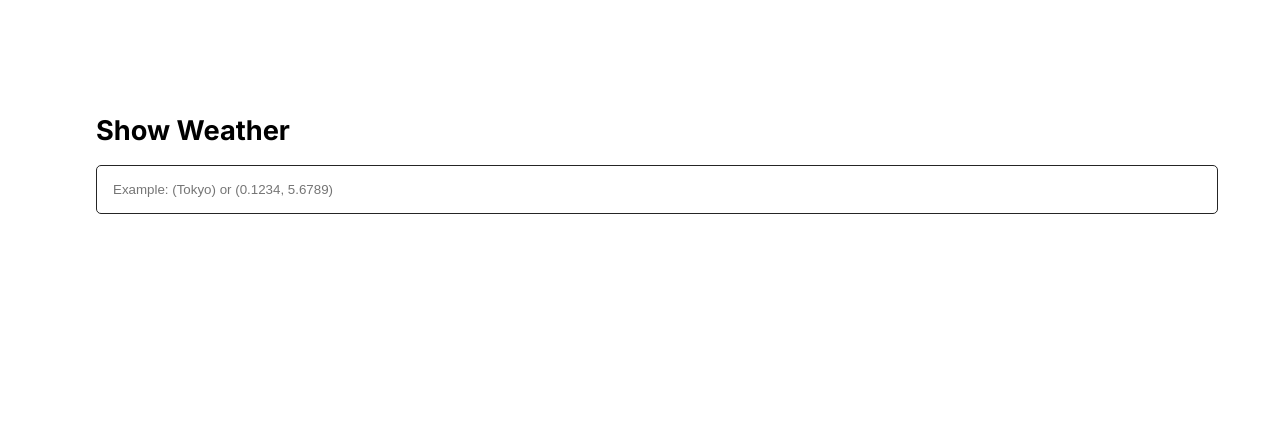
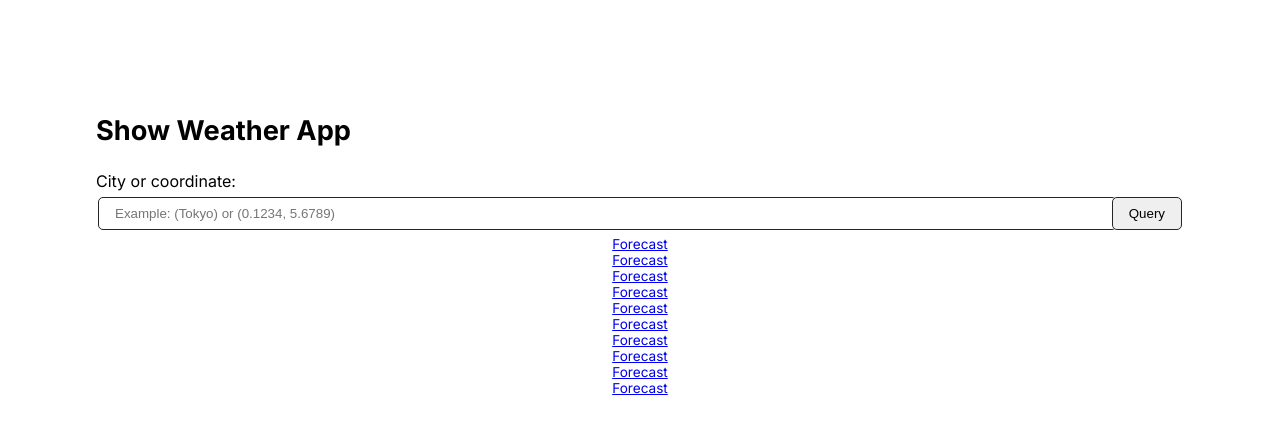
Before and after one commit to FantiGA/show-weather-nextjs-ts, a Next.js app: page / in a window 1280 px wide. Shown: the top 434 px of the page. Built offline with nearby package versions, Linux system fonts and the light colour scheme; no server answers.

Commit message:
add styles

```diff
--- a/app/layout.tsx
+++ b/app/layout.tsx
@@ -1,3 +1,11 @@
+/*
+ * @Author: fantiga
+ * @Date: 2023-11-15 16:54:28
+ * @LastEditTime: 2023-11-17 18:20:10
+ * @LastEditors: fantiga
+ * @FilePath: /show-weather-nextjs-ts/app/layout.tsx
+ */
+
 import type { Metadata } from "next";
 import { NextFont } from "next/dist/compiled/@next/font";
 import { Inter } from "next/font/google";
@@ -7,7 +15,7 @@ import "./globals.css";
 const inter: NextFont = Inter({ subsets: ["latin"] });
 
 export const metadata: Metadata = {
-  title: "Show Weather",
+  title: "Show Weather App",
   description: "Show Weather App to know the weather on a specific location",
 };
 
--- a/app/page.tsx
+++ b/app/page.tsx
@@ -1,10 +1,11 @@
 /*
  * @Author: fantiga
  * @Date: 2023-11-15 16:54:28
- * @LastEditTime: 2023-11-17 16:48:12
+ * @LastEditTime: 2023-11-17 18:45:07
  * @LastEditors: fantiga
  * @FilePath: /show-weather-nextjs-ts/app/page.tsx
  */
+import Forecast from "@/components/Forecast";
 import Query from "@/components/Query";
 import { metadata } from "./layout";
 import styles from "./page.module.css";
@@ -26,6 +27,27 @@ const getData = async () => {
 const Home = () => {
   // eslint-disable-next-line no-unused-vars
   const data = getData();
+  const s = [{
+    id: 0
+  }, {
+    id: 1
+  }, {
+    id: 2
+  }, {
+    id: 3
+  }, {
+    id: 4
+  }, {
+    id: 5
+  }, {
+    id: 6
+  }, {
+    id: 7
+  }, {
+    id: 8
+  }, {
+    id: 9
+  }];
 
   return (
     <main className={styles.main}>
@@ -35,6 +57,11 @@ const Home = () => {
         </div>
         <div className={styles.description}>
           <Query />
+          <div className={styles.grid}>
+            {
+              s.map((item) => <div key={item.id}><Forecast /></div>)
+            }
+          </div>
         </div>
       </div>
     </main>
--- /dev/null
+++ b/components/Forecast.tsx
@@ -0,0 +1,19 @@
+/*
+ * @Author: fantiga
+ * @Date: 2023-11-17 18:23:24
+ * @LastEditTime: 2023-11-17 18:51:59
+ * @LastEditors: fantiga
+ * @FilePath: /show-weather-nextjs-ts/components/Forecast.tsx
+ */
+
+"use client";
+
+import Link from "next/link";
+
+const Forecast = () => {
+  return (
+    <><Link href={"/detail"}>Forecast</Link></>
+  );
+};
+
+export default Forecast;
--- a/components/Query.tsx
+++ b/components/Query.tsx
@@ -1,7 +1,7 @@
 /*
  * @Author: fantiga
  * @Date: 2023-11-16 14:01:05
- * @LastEditTime: 2023-11-17 15:53:29
+ * @LastEditTime: 2023-11-17 18:12:56
  * @LastEditors: fantiga
  * @FilePath: /show-weather-nextjs-ts/components/Query.tsx
  */
@@ -9,7 +9,7 @@
 "use client";
 
 import styles from "@/styles/query.module.css";
-import { QueryForm } from "@/types/forms";
+import { QueryForm } from "@/types/Forms";
 import { Location } from "@/types/Location";
 import { useEffect, useState } from "react";
 import { SubmitHandler, useForm } from "react-hook-form";
@@ -23,7 +23,6 @@ const Query = () => {
     setValue,
   } = useForm<QueryForm>();
   const onSubmit: SubmitHandler<QueryForm> = (data) => console.log(data);
-
 
   const handleInputChange = () => {
     const q = getValues("q").trim();
@@ -55,7 +54,13 @@ const Query = () => {
 
   return (
     <form onSubmit={handleSubmit(onSubmit)}>
-      <input className={styles.formInput} type="text" placeholder="Example: (Tokyo) or (0.1234, 5.6789)" {...register("q")} onChange={handleInputChange} />
+      <div className={styles.formItem}>
+        <label className={styles.formLabel}>City or coordinate:</label>
+        <fieldset className={styles.formFieldset}>
+          <input className={styles.formInput} type="text" placeholder="Example: (Tokyo) or (0.1234, 5.6789)" {...register("q")} onChange={handleInputChange} />
+          <button className={styles.formButton}>Query</button>
+        </fieldset>
+      </div>
     </form>
   );
 };
--- a/styles/query.module.css
+++ b/styles/query.module.css
@@ -1,7 +1,23 @@
+.formItem {
+  position     : relative;
+  margin-bottom: 6px;
+}
+
+.formLabel {
+  font-size  : 1rem;
+  line-height: 2rem;
+}
+
+.formFieldset {
+  border  : none;
+  position: relative;
+  display : flex;
+  padding : 0;
+}
+
 .formInput {
-  position     : relative;
   margin       : 0;
-  padding      : 1rem;
+  padding      : .5rem 1rem;
   border       : 1px solid #252525;
   border-radius: 5px;
   width        : 100%;
@@ -12,3 +28,10 @@
     color           : rgba(255, 255, 255, 1);
   }
 }
+
+.formButton {
+  padding      : .5rem 1rem;
+  border       : 1px solid #252525;
+  border-radius: 5px;
+  margin-left  : -5px;
+}
--- a/types/forms.ts
+++ b/types/forms.ts
@@ -1,7 +1,7 @@
 /*
  * @Author: fantiga
  * @Date: 2023-11-17 15:36:21
- * @LastEditTime: 2023-11-17 15:36:22
+ * @LastEditTime: 2023-11-17 18:21:25
  * @LastEditors: fantiga
  * @FilePath: /show-weather-nextjs-ts/types/forms.ts
  */
```
Also changed, not shown: app/detail/page.tsx (added, +16 -0 lines).
